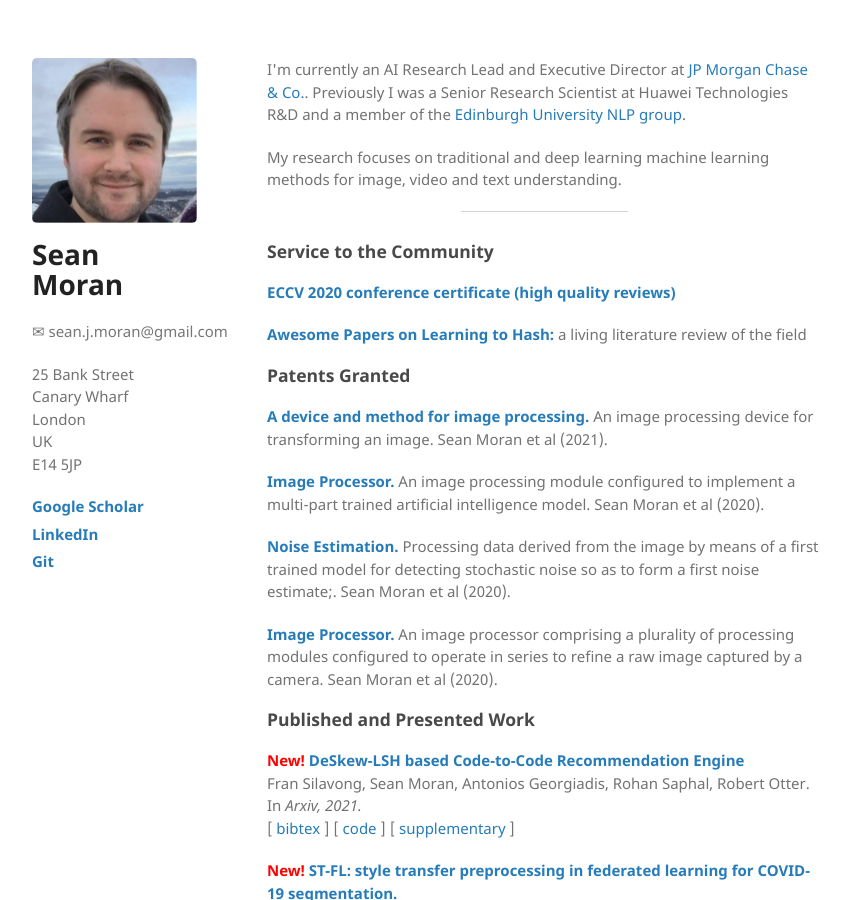
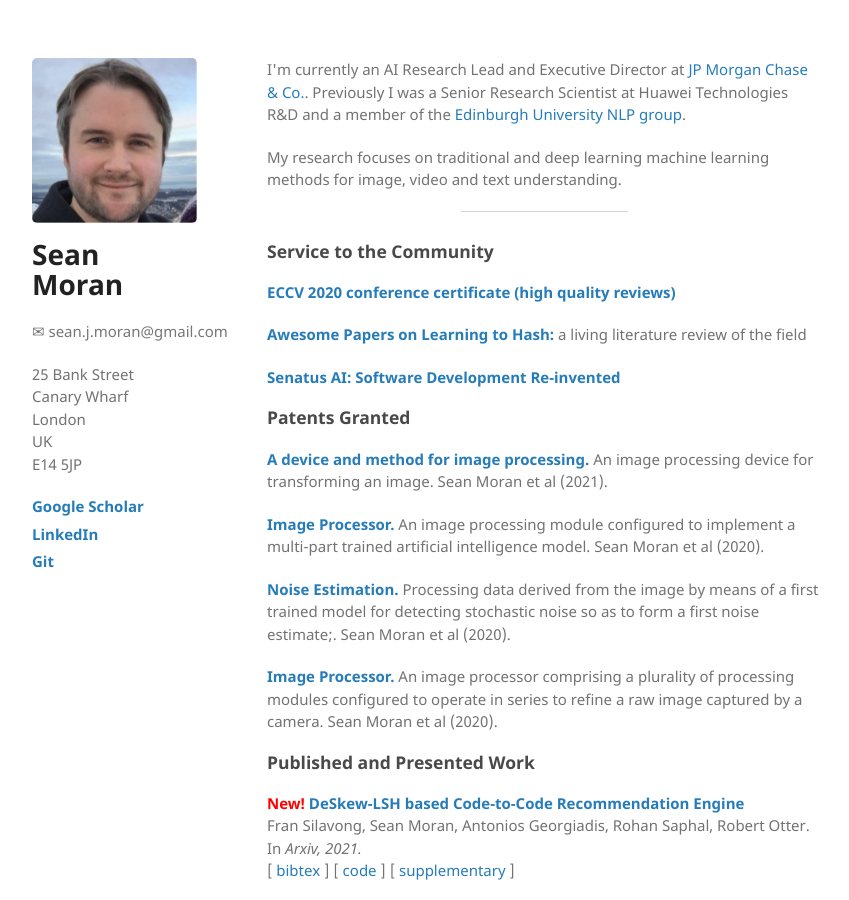
Before and after one commit to sjmoran/sjmoran.github.io, a Jekyll site: the page built from index.html, in a window 1280 px wide and 900 px high. Shown: the whole window, without its empty margins (26-875 px from the left). Built offline with Jekyll 4.4.1, drawn with Linux system fonts in a browser that asks for light colours.

Commit message:
Update index.html

```diff
--- a/index.html
+++ b/index.html
@@ -13,6 +13,8 @@ layout: default
 <p><strong><a target="_blank" href="./pdfs/eccv2020-reviewer-certificate.pdf">ECCV 2020 conference certificate (high quality reviews)</a></strong></p>
 
 <p><strong><a target="_blank" href="https://learning2hash.github.io">Awesome Papers on Learning to Hash: </a></strong>a living literature review of the field</p>
+
+<p><strong><a target="_blank" href="https://www.jpmorgan.com/technology/technology-blog/senatus-ai">Senatus AI: Software Development Re-invented </a></strong></p>
 
 <h3 id="published-and-presented-work">Patents Granted</h3>
 
```
